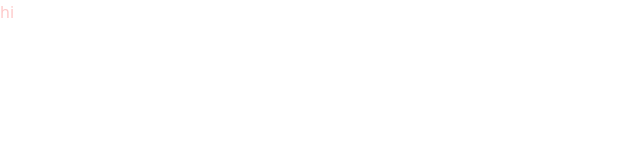
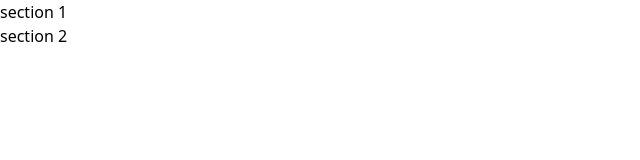
Before and after one commit to tyange/hgmh, a React (Vite) app: page / in a window 1280 px wide. Shown: the top 160 px of the page, without its empty margins (0-640 px from the left). Built offline with nearby package versions, Linux system fonts and the light colour scheme.

Commit message:
setup tanstack-router

```diff
--- a/package.json
+++ b/package.json
@@ -10,8 +10,10 @@
     "preview": "vite preview"
   },
   "dependencies": {
+    "@tanstack/react-router": "^1.1.7",
     "autoprefixer": "^10.4.16",
     "postcss": "^8.4.32",
+    "prettier": "^3.1.1",
     "react": "^18.2.0",
     "react-dom": "^18.2.0",
     "tailwindcss": "^3.4.0"
--- a/src/App.tsx
+++ b/src/App.tsx
@@ -1,7 +1,9 @@
+import { Outlet } from "@tanstack/react-router";
+
 function App() {
   return (
     <>
-      <p className="text-red-200">hi</p>
+      <Outlet />
     </>
   );
 }
--- /dev/null
+++ b/src/components/layouts/MainLayout.tsx
@@ -0,0 +1,13 @@
+import { ReactNode } from "react";
+
+type MainLayoutProps = {
+  children: ReactNode;
+};
+
+export default function MainLayout({ children }: MainLayoutProps) {
+  return (
+    <>
+      <main>{children}</main>
+    </>
+  );
+}
--- a/src/main.tsx
+++ b/src/main.tsx
@@ -1,11 +1,13 @@
 import React from "react";
 import ReactDOM from "react-dom/client";
-import App from "./App.tsx";
+
+import { RouterProvider } from "@tanstack/react-router";
+import { router } from "./router.tsx";
 
 import "./index.css";
 
 ReactDOM.createRoot(document.getElementById("root")!).render(
   <React.StrictMode>
-    <App />
-  </React.StrictMode>
+    <RouterProvider router={router} />
+  </React.StrictMode>,
 );
--- /dev/null
+++ b/src/router.tsx
@@ -0,0 +1,21 @@
+import { RootRoute, Route, Router } from "@tanstack/react-router";
+
+import App from "./App.tsx";
+import MainPage from "./pages/MainPage.tsx";
+
+const rootRoute = new RootRoute({ component: () => <App /> });
+const mainRoute = new Route({
+  getParentRoute: () => rootRoute,
+  path: "/",
+  component: () => <MainPage />,
+});
+
+const routeTree = rootRoute.addChildren([mainRoute]);
+
+export const router = new Router({ routeTree });
+
+declare module "@tanstack/react-router" {
+  interface Register {
+    router: typeof router;
+  }
+}
```
Also changed, not shown: 1 other file (tests, documents, lock files or other folders).
